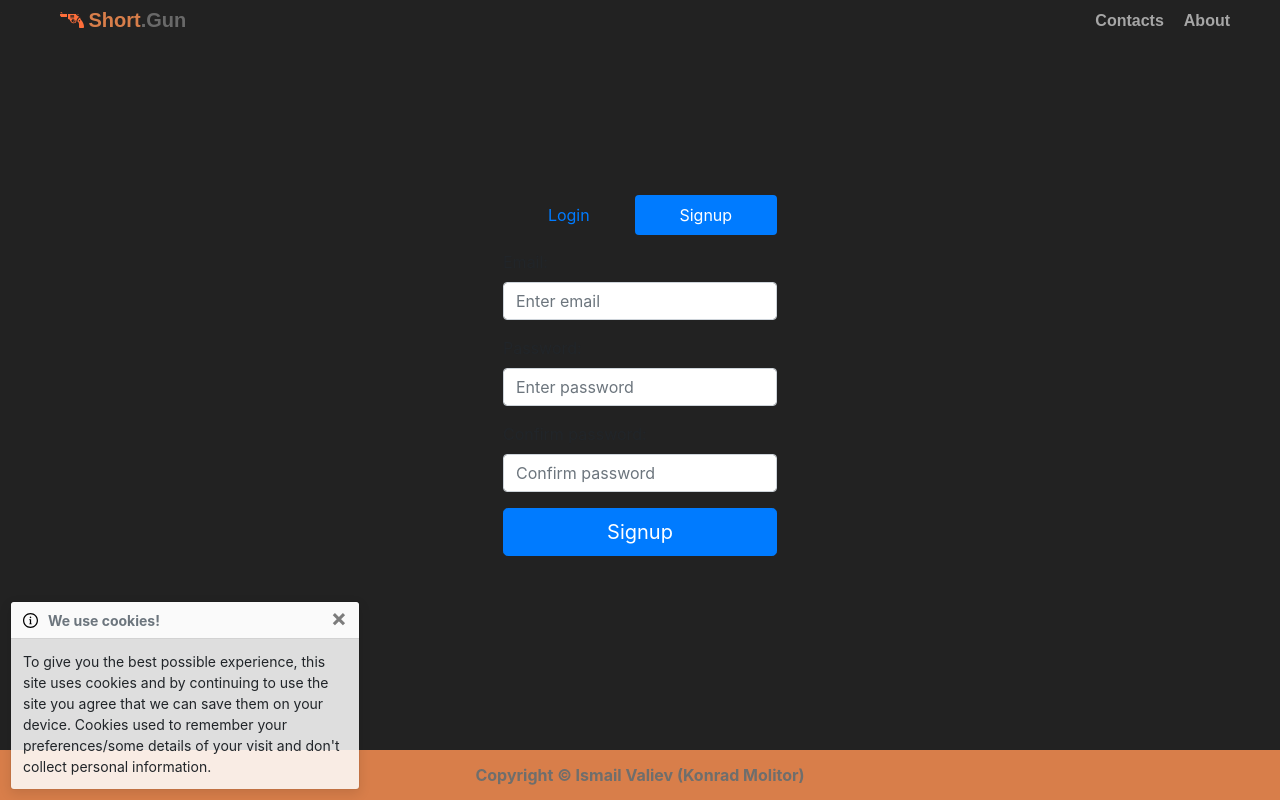
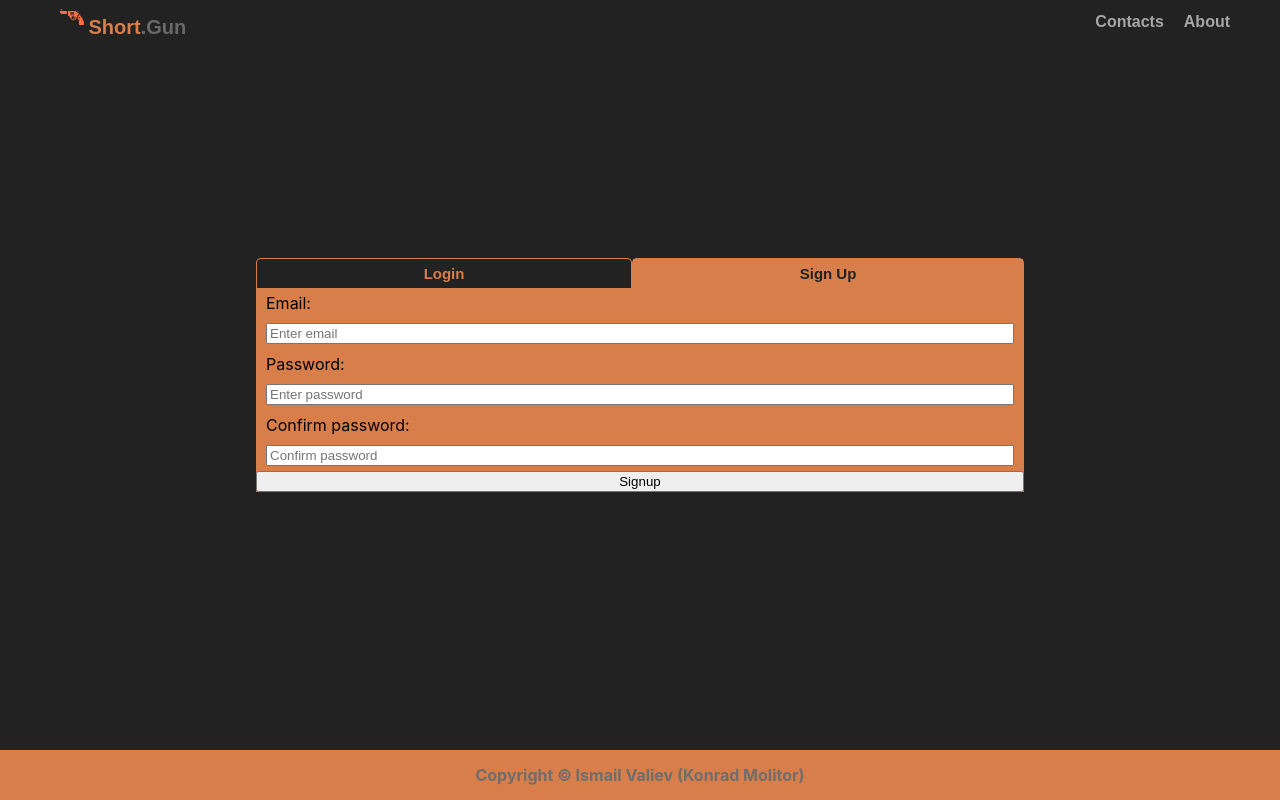
Before and after one commit to konrad-molitor/shortgun-web-front, a React (Create React App) app: page / in a window 1280 px wide. Built offline with nearby package versions, Linux system fonts and the light colour scheme.

Commit message:
refactor start component without bootstrap

```diff
--- a/src/App.tsx
+++ b/src/App.tsx
@@ -1,6 +1,4 @@
 import React, { Component } from 'react';
-import 'bootstrap/dist/css/bootstrap.min.css';
-import { Toast} from 'react-bootstrap';
 import { Switch, Route, Redirect } from 'react-router-dom';
 import About from './components/About';
 import Contacts from './components/Contacts';
@@ -8,6 +6,7 @@ import Start from './components/Start';
 import Profile from './components/Profile';
 import Footer from './components/Footer';
 import { withRouter } from 'react-router-dom';
+import styled from 'styled-components';
 
 import Navbar from './elements/Navbar';
 
@@ -18,6 +17,13 @@ type AppState = {
   loggedIn: boolean;
   toasts: Array<any>;
 }
+
+const StyledMain = styled.main`
+  display: flex;
+  flex-direction: column;
+  align-items: center;
+  justify-content: center;
+`;
 
 class App extends Component<any, AppState> {
   state = {
@@ -112,29 +118,6 @@ class App extends Component<any, AppState> {
     return token;
   }
 
-  showCookiesAcknowledgment(show: boolean) {
-    if (show) {
-      return (
-        <Toast onClose={this.cookiesAccepted}>
-            <Toast.Header>
-              <img
-                src="info.svg"
-                height="15"
-                width="15"
-                style={{marginRight: "10px"}}
-                alt="Info icon"
-                />
-              <strong className="mr-auto">{' '}We use cookies!</strong>
-            </Toast.Header>
-            <Toast.Body>
-              To give you the best possible experience, this site uses cookies and by continuing to use the site you agree that we can save them on your device.
-              Cookies used to remember your preferences/some details of your visit and don't collect personal information.
-            </Toast.Body>
-          </Toast>
-      )
-    }
-  }
-
   handleLogout() {
     this.setState({...this.state, loggedIn: false, token: ''});
     window.localStorage.removeItem("userToken");
@@ -163,7 +146,7 @@ class App extends Component<any, AppState> {
         <header>
           <Navbar items={menuItems} logged={this.state.loggedIn} logout={() => this.handleLogout()}/>
         </header>
-        <main>
+        <StyledMain>
           <Switch>
             <Route exact path="/" component={(props: any) => {
                 if (this.state.loggedIn) {
@@ -182,13 +165,12 @@ class App extends Component<any, AppState> {
               }
             }}/>
           </Switch>
-        </main>
+        </StyledMain>
         <div style={{
           position: "absolute",
           bottom: 10,
           left: 10
         }}>
-          {this.showCookiesAcknowledgment(!this.state.cookiesInfo)}
         </div>
         <Footer/>
       </div>
--- a/src/components/Start.tsx
+++ b/src/components/Start.tsx
@@ -1,5 +1,6 @@
 import React, { Component } from 'react';
-import { Form, Button, Nav, Tab, Row, Col } from 'react-bootstrap';
+import Tabs, { Tab } from '../elements/Tabs';
+import styled from 'styled-components';
 
 type startProps = {
   login: Function;
@@ -14,6 +15,19 @@ type startState = {
   signupPassword: string;
   signupPasswordConfirmation: string;
 }
+
+const StyledForm = styled.form`
+  display: flex;
+  flex-direction: column;
+  height: 60%;
+  > input {
+    margin: 5px 10px 5px 10px;
+  }
+
+  > label {
+    margin: 5px 10px 5px 10px;
+  }
+`;
 
 class Start extends Component<startProps, startState> {
   state = {
@@ -57,61 +71,30 @@ class Start extends Component<startProps, startState> {
 
   render() {
     return (
-      <div className="h-100 d-flex justify-content-center align-items-center">
-        <Row>
-          <Col>
-            <Tab.Container id="authForm" defaultActiveKey="signup">
-              <div>
-                <Nav fill variant="pills" className="flex-row justify-content-center">
-                  <Nav.Item>
-                    <Nav.Link eventKey="login">Login</Nav.Link>
-                  </Nav.Item>
-                  <Nav.Item>
-                    <Nav.Link eventKey="signup">Signup</Nav.Link>
-                  </Nav.Item>
-                </Nav>
-              </div>
-              <div>
-                <Tab.Content style={{marginTop: "15px"}}>
-                  <Tab.Pane eventKey="login">
-                    <Form onSubmit={this.handleLogin}>
-                      <Form.Group controlId="formEmailLogin">
-                        <Form.Label>Email:</Form.Label>
-                        <Form.Control type="email" placeholder="Enter email" autoComplete="current-email" name="loginEmail" value={this.state.loginEmail} onChange={this.handleChange} required/>
-                      </Form.Group>
-                      <Form.Group controlId="formPasswordLogin">
-                        <Form.Label>Password:</Form.Label>
-                        <Form.Control type="password" placeholder="password" autoComplete="current-password" value={this.state.loginPassword} name="loginPassword" onChange={this.handleChange} required/>
-                      </Form.Group>
-                      <Form.Group controlId="formKeepLoggedIn">
-                        <Form.Check type="checkbox" label ="Keep me logged in" checked={this.state.keepLogged} name="keepLogged" onChange={this.handleChange}/>
-                      </Form.Group>
-                      <Button variant="primary" type="submit" size="lg" block>Login</Button>
-                    </Form>
-                  </Tab.Pane>
-                  <Tab.Pane eventKey="signup">
-                    <Form onSubmit={this.handleSignup}>
-                      <Form.Group controlId="formSignupEmail">
-                        <Form.Label>Email:</Form.Label>
-                        <Form.Control type="email" placeholder="Enter email" autoComplete="current-email" value={this.state.signupEmail} name="signupEmail" onChange={this.handleChange} required/>
-                      </Form.Group>
-                      <Form.Group controlId="formSignupPassword">
-                        <Form.Label>Password:</Form.Label>
-                        <Form.Control type="password" placeholder="Enter password" name="signupPassword" value={this.state.signupPassword} onChange={this.handleChange} autoComplete="new-password" required/>
-                      </Form.Group>
-                      <Form.Group controlId="formSignupConfirmPassword">
-                        <Form.Label>Confirm password:</Form.Label>
-                        <Form.Control type="password" placeholder="Confirm password" name="signupPasswordConfirmation" value={this.state.signupPasswordConfirmation} onChange={this.handleChange} autoComplete="off" required/>
-                      </Form.Group>
-                      <Button variant="primary" type="submit" size="lg" block>Signup</Button>
-                    </Form>
-                  </Tab.Pane>
-                </Tab.Content>
-              </div>
-           </Tab.Container>
-          </Col>
-        </Row>
-      </div>
+        <Tabs default="signup">
+          <Tab label="Login" tabId="login">
+            <StyledForm onSubmit={this.handleLogin}>
+              <label>Email:</label>
+              <input type="email" placeholder="Enter email" autoComplete="current-email" name="loginEmail" value={this.state.loginEmail} onChange={this.handleChange} required/>
+              <label>Password:</label>
+              <input type="password" placeholder="Password" autoComplete="current-password" value={this.state.loginPassword} name="loginPassword" onChange={this.handleChange} required/>
+              <input type="checkbox" checked={this.state.keepLogged} name="keepLogged" onChange={this.handleChange}/>
+              <label>Keep me logged</label>
+              <button type="submit">Login</button>
+            </StyledForm>
+          </Tab>
+          <Tab label="Sign Up" tabId="signup">
+            <StyledForm onSubmit={this.handleSignup}>
+            <label>Email:</label>
+            <input type="email" placeholder="Enter email" autoComplete="current-email" value={this.state.signupEmail} name="signupEmail" onChange={this.handleChange} required/>
+            <label>Password:</label>
+            <input type="password" placeholder="Enter password" name="signupPassword" value={this.state.signupPassword} onChange={this.handleChange} autoComplete="new-password" required/>
+            <label>Confirm password:</label>
+            <input type="password" placeholder="Confirm password" name="signupPasswordConfirmation" value={this.state.signupPasswordConfirmation} onChange={this.handleChange} autoComplete="off" required/>
+            <button type="submit">Signup</button>
+            </StyledForm>
+          </Tab>
+        </Tabs>
     )
   }
 }
--- /dev/null
+++ b/src/elements/Tabs.tsx
@@ -0,0 +1,129 @@
+import React, { Component } from 'react';
+import styled from 'styled-components';
+
+interface TabProps {
+    label: String;
+    tabId: String;
+}
+
+class Tab extends Component<TabProps> {
+    render() {
+        return (
+            <div>
+                {this.props.children}
+            </div>
+        );
+    }
+}
+
+export {Tab};
+
+interface TabsComponentProps {
+    default: String;
+    children: Array<any>
+}
+
+interface TabsComponentState {
+    activeTab: String;
+}
+
+const StyledTabsWrapper = styled.div`
+    display: flex;
+    flex-direction: column;
+    width: 60%;
+    margin: 0;
+    padding: 0;
+`;
+
+const StyledTabs = styled.ul`
+    width: 100%;
+    display: flex;
+    justify-content: center;
+    list-style: none;
+    align-items: stretch;
+    margin: 0;
+    padding: 0;
+    height: 30px;
+`;
+
+const StyledTab = styled.li`
+    flex-basis: auto;
+    flex-grow: 1;
+    margin: 0;
+    padding: 0;
+    border-width: 1px 1px 0px 1px;
+    border-style: solid;
+    border-color: #D87E4A;
+    border-top-right-radius: 5px;
+    border-top-left-radius: 5px;
+    > button {
+        width: 100%;
+        background: none;
+        border: none;
+        height: 100%;
+        color: #D87E4A;
+        font-size: 15px;
+        font-weight: bold;
+
+        &:focus {
+            outline: none;
+        }
+    }
+`;
+
+const StyledActiveTab = styled(StyledTab)`
+    > button {
+        background: #D87E4A;
+        color: #222222;
+    }
+`;
+
+const StyledTabPane = styled.div`
+    background: #D87E4A;
+`;
+
+class Tabs extends Component<TabsComponentProps, TabsComponentState> {
+    constructor(props: TabsComponentProps){
+        super(props);
+        this.state = {
+            activeTab: this.props.default
+        };
+        this.onTabClick = this.onTabClick.bind(this);
+    }
+
+    onTabClick(tabId: String) {
+        this.setState({activeTab: tabId});
+    }
+
+    render() {
+        return(
+            <StyledTabsWrapper>
+                <StyledTabs>
+                    {this.props.children.map((child: any) => {
+                        if (child.props.tabId === this.state.activeTab) return (
+                            <StyledActiveTab>
+                                <button onClick={() => {this.onTabClick(child.props.tabId)}}>{child.props.label}</button>
+                            </StyledActiveTab>
+                        );
+                        return (
+                        <StyledTab>
+                            <button onClick={() => {this.onTabClick(child.props.tabId)}}>{child.props.label}</button>
+                        </StyledTab>)
+                    })}
+                </StyledTabs>
+                <StyledTabPane>
+                    {this.props.children.map((child: any) => {
+                        if (child.props.tabId !== this.state.activeTab) return '';
+                        return(
+                            <div>
+                                {child.props.children}
+                            </div>
+                        )
+                    })}
+                </StyledTabPane>
+            </StyledTabsWrapper>
+        );
+    }
+};
+
+export default Tabs;
```
